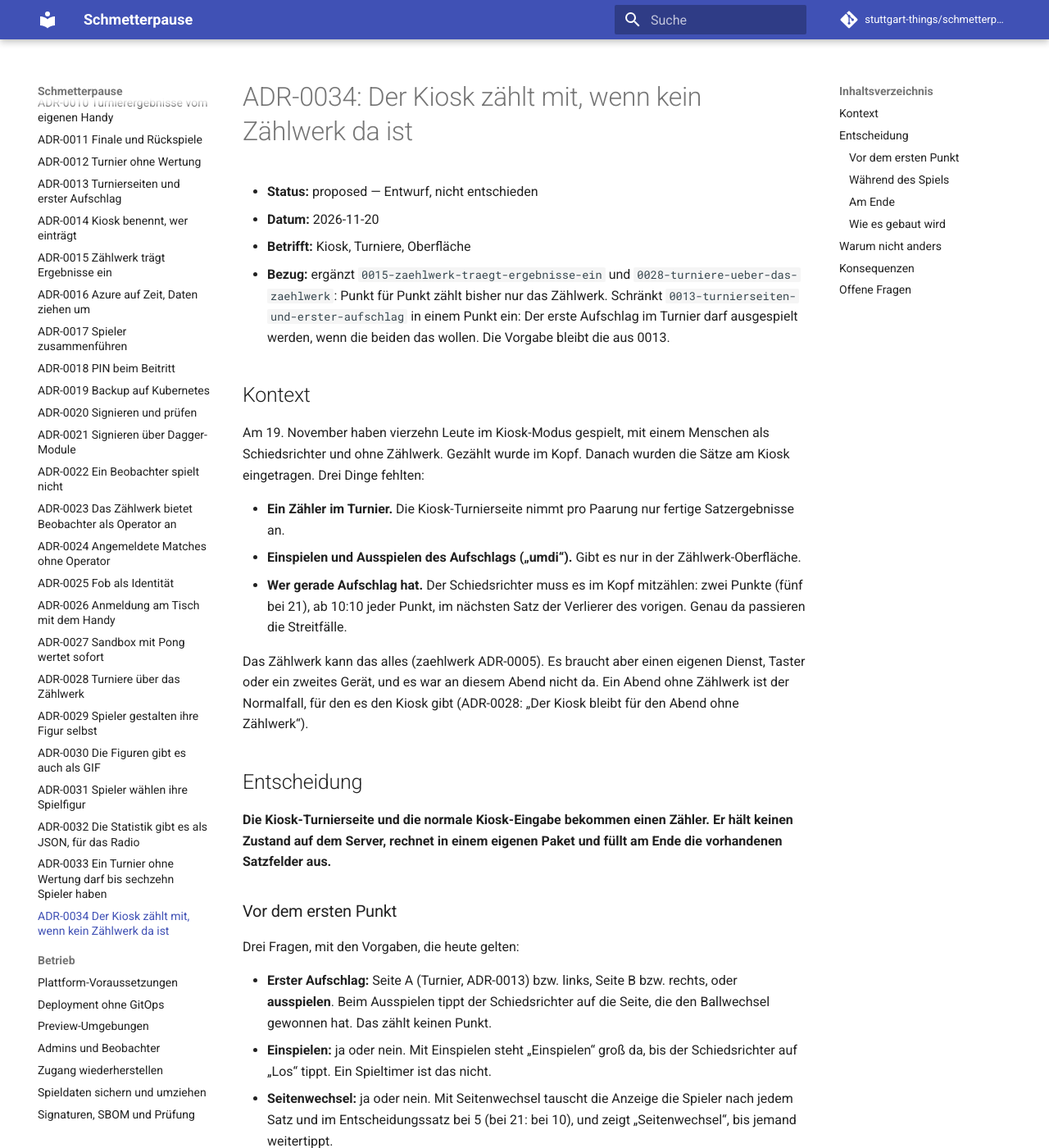
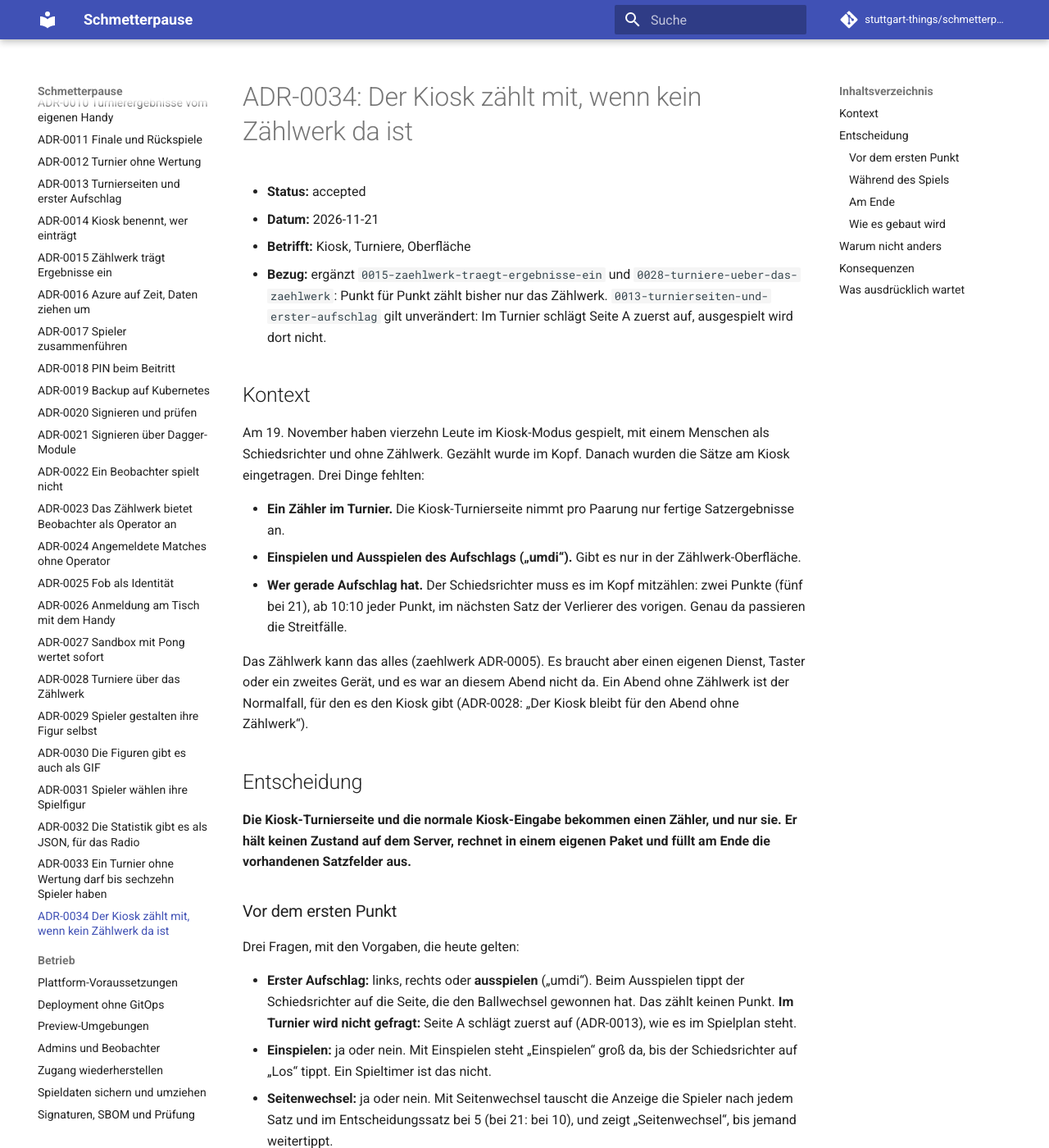
Before and after one commit to stuttgart-things/schmetterpause, an MkDocs documentation site: the page built from docs/adr/0034-zaehlen-am-kiosk.md, in a window 1280 px wide and 1400 px high. Shown: the whole window at 82% size. Built offline with MkDocs 1.6.1 and Material for MkDocs 9.7.7, drawn with Linux system fonts in a browser that asks for light colours; comment, search, counter and statistics services are not loaded; some of the changed text lies outside the part shown.

Commit message:
docs(adr): accept ADR-0034 with the open questions decided
Co-Authored-By: Claude Opus 5.5 <noreply@anthropic.com>

```diff
--- a/docs/adr/0034-zaehlen-am-kiosk.md
+++ b/docs/adr/0034-zaehlen-am-kiosk.md
@@ -1,13 +1,12 @@
 # ADR-0034: Der Kiosk zählt mit, wenn kein Zählwerk da ist
 
-- **Status:** proposed — Entwurf, nicht entschieden
-- **Datum:** 2026-11-20
+- **Status:** accepted
+- **Datum:** 2026-11-21
 - **Betrifft:** Kiosk, Turniere, Oberfläche
 - **Bezug:** ergänzt `0015-zaehlwerk-traegt-ergebnisse-ein` und
   `0028-turniere-ueber-das-zaehlwerk`: Punkt für Punkt zählt bisher nur das
-  Zählwerk. Schränkt `0013-turnierseiten-und-erster-aufschlag` in einem Punkt
-  ein: Der erste Aufschlag im Turnier darf ausgespielt werden, wenn die beiden
-  das wollen. Die Vorgabe bleibt die aus 0013.
+  Zählwerk. `0013-turnierseiten-und-erster-aufschlag` gilt unverändert: Im
+  Turnier schlägt Seite A zuerst auf, ausgespielt wird dort nicht.
 
 ## Kontext
 
@@ -30,7 +29,8 @@ gibt (ADR-0028: „Der Kiosk bleibt für den Abend ohne Zählwerk“).
 
 ## Entscheidung
 
-**Die Kiosk-Turnierseite und die normale Kiosk-Eingabe bekommen einen Zähler.
+**Die Kiosk-Turnierseite und die normale Kiosk-Eingabe bekommen einen Zähler,
+und nur sie.
 Er hält keinen Zustand auf dem Server, rechnet in einem eigenen Paket und füllt
 am Ende die vorhandenen Satzfelder aus.**
 
@@ -38,9 +38,10 @@ am Ende die vorhandenen Satzfelder aus.**
 
 Drei Fragen, mit den Vorgaben, die heute gelten:
 
-- **Erster Aufschlag:** Seite A (Turnier, ADR-0013) bzw. links, Seite B bzw.
-  rechts, oder **ausspielen**. Beim Ausspielen tippt der Schiedsrichter auf die
-  Seite, die den Ballwechsel gewonnen hat. Das zählt keinen Punkt.
+- **Erster Aufschlag:** links, rechts oder **ausspielen** („umdi“). Beim
+  Ausspielen tippt der Schiedsrichter auf die Seite, die den Ballwechsel
+  gewonnen hat. Das zählt keinen Punkt. **Im Turnier wird nicht gefragt:**
+  Seite A schlägt zuerst auf (ADR-0013), wie es im Spielplan steht.
 - **Einspielen:** ja oder nein. Mit Einspielen steht „Einspielen“ groß da, bis
   der Schiedsrichter auf „Los“ tippt. Ein Spieltimer ist das nicht.
 - **Seitenwechsel:** ja oder nein. Mit Seitenwechsel tauscht die Anzeige die
@@ -114,15 +115,14 @@ zehn Minuten ein Ergebnis ist. Die Live-Anzeige hat das Zählwerk schon.
 - Das Regelblatt und der Zähler müssen dieselbe Aufschlagregel sagen. Beide
   lesen `ServeEvery` und `DeuceFrom`; die wandern dafür ins neue Paket.
 
-## Offene Fragen
+## Was ausdrücklich wartet
 
-1. **Den Aufschlag speichern?** Der Zähler weiß, wer jeden Satz eröffnet hat
-   und wer bei jedem Punkt aufschlug. Gespeichert wird heute nur das
-   Satzergebnis. Den Eröffner pro Satz am Match zu speichern wäre eine
-   additive Spalte und erlaubte später eine Statistik „Punkte bei eigenem
-   Aufschlag“. Vorschlag: nicht in diesem Schritt, erst wenn jemand die
-   Statistik will.
-2. **Ausspielen im Turnier** weicht von ADR-0013 ab. Vorschlag: als Option,
-   Vorgabe bleibt Seite A.
-3. **Auch auf dem Handy?** Wer ohne Kiosk spielt, könnte denselben Zähler auf
-   der normalen Eingabeseite nutzen. Vorschlag: erst Kiosk, dann sehen.
+- **Den Aufschlag speichern.** Der Zähler weiß, wer jeden Satz eröffnet hat
+  und wer bei jedem Punkt aufschlug. Er zeigt es während des Spiels an,
+  gespeichert wird weiter nur das Satzergebnis. Eine Spalte für den Eröffner
+  pro Satz wäre additiv und kommt, wenn jemand eine Statistik „Punkte bei
+  eigenem Aufschlag“ will.
+- **Ausspielen im Turnier.** ADR-0013 bleibt: Bei achtundzwanzig Paarungen
+  steht der Aufschlag im Spielplan.
+- **Der Zähler auf dem Handy.** Erst der Kiosk. Die normale Eingabeseite
+  bekommt ihn, wenn er sich dort bewährt hat.
```
Also changed, not shown: other parts of docs/adr/0034-zaehlen-am-kiosk.md (+2 -2 lines), docs/adr/index.md (+1 -1 lines).
